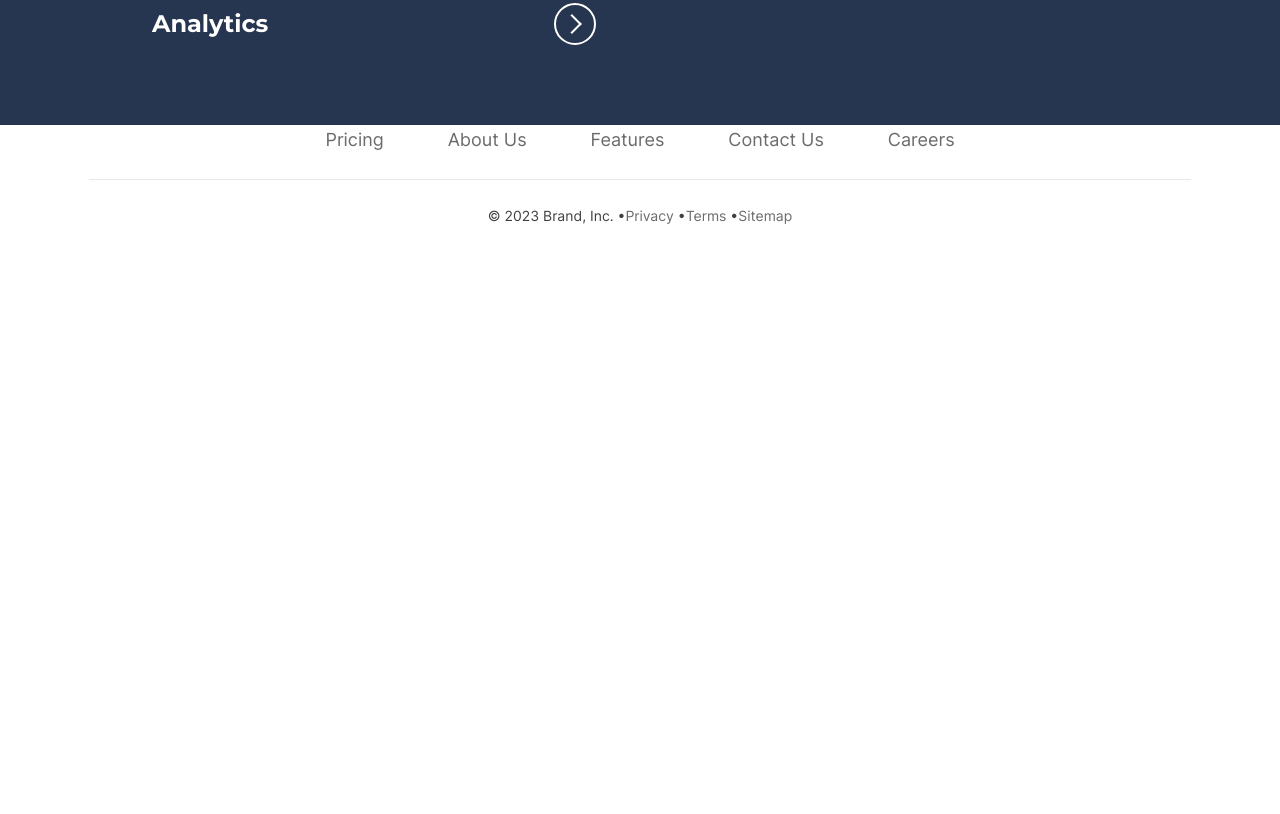
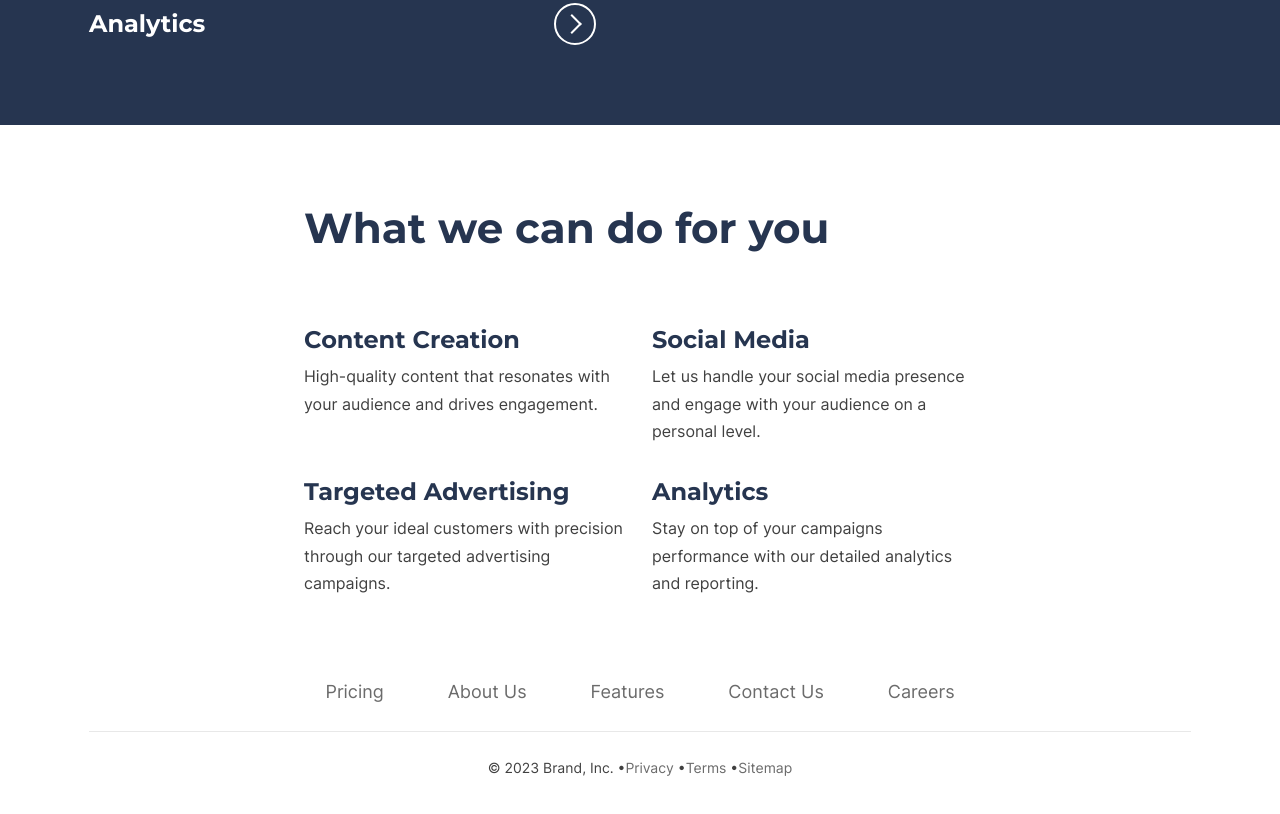
Before and after one commit to JBetoReyes/beyond-brand-boosters, a React (Vite) app: page /beyond-brand-boosters/about-us in a window 1280 px wide. Shown: the part 2200-3014 px from the top of the page. Before the commit the page ends 2532 px from the top, so only its background shows below. Built offline with nearby package versions, Linux system fonts and the light colour scheme; the HTML template or start-up script is replaced by a standard one.

Commit message:
adding services section

```diff
--- a/src/pages/AboutUsPage.tsx
+++ b/src/pages/AboutUsPage.tsx
@@ -1,3 +1,4 @@
+import ServiceCard, { ServiceCardProps } from "../components/organisms/ServiceCard";
 import TabbedTable, { TabbedTableTab } from "../components/organisms/TabbedTable";
 import "../sass/pages/about-us/index.scss";
 
@@ -16,7 +17,24 @@ const AboutUsPage = () => {
             label: "Analytics",
             content: "BrandBoosters analytics service is designed to help you measure the effectiveness of your marketing efforts. Our team of experts will work with you to create a custom campaign that will reach your target audience and drive engagement. We will help you create a campaign that is tailored to your needs and budget."
         }
-    ]
+    ];
+    const serviceCards: ServiceCardProps[] = [{
+        iconClass: "text-icon",
+        title: "Content Creation",
+        content: "High-quality content that resonates with your audience and drives engagement."
+    }, {
+        iconClass: "speech-icon",
+        title: "Social Media",
+        content: "Let us handle your social media presence and engage with your audience on a personal level."
+    }, {
+        iconClass: "arrows-icon",
+        title: "Targeted Advertising",
+        content: "Reach your ideal customers with precision through our targeted advertising campaigns."
+    }, {
+        iconClass: "graph-icon",
+        title: "Analytics",
+        content: "Stay on top of your campaigns performance with our detailed analytics and reporting."
+    }];
     return (
         <main className="about-us-page">
             <section className="section section-hero">
@@ -46,8 +64,20 @@ const AboutUsPage = () => {
                 </div>
             </section>
             <section className="section | section-benefits-features bg-brand-primary-700 clr-neutral-000">
-                <div className="container">
+                <div className="container" data-type="wide">
                     <TabbedTable tabs={tabs} />
+                </div>
+            </section>
+            <section className="section | section-services">
+                <div className="container | flow" data-type="narrow" style={{ "--flow-spacer": "4.125rem" } as React.CSSProperties}>
+                    <h2 className="heading-2">What we can do for you</h2>
+                    <div className="grid-auto-fit" style={{ "--grid-column-gap": "3.65625rem", "--grid-row-gap": "2.415rem" } as React.CSSProperties}>
+                        {serviceCards.map(({ iconClass, title, content }) => {
+                            return (
+                                <ServiceCard key={iconClass} iconClass={iconClass} title={title} content={content} />
+                            )
+                        })}
+                    </div>
                 </div>
             </section>
         </main>
```
